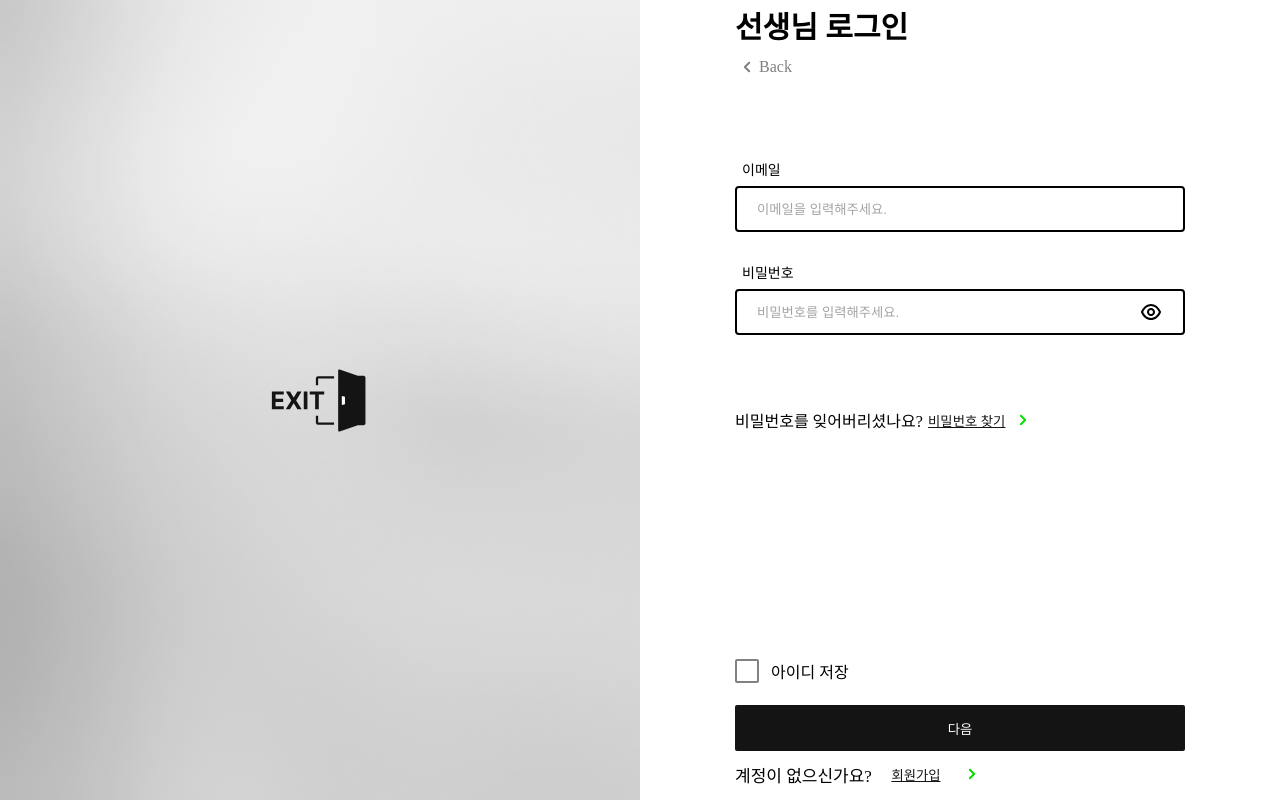
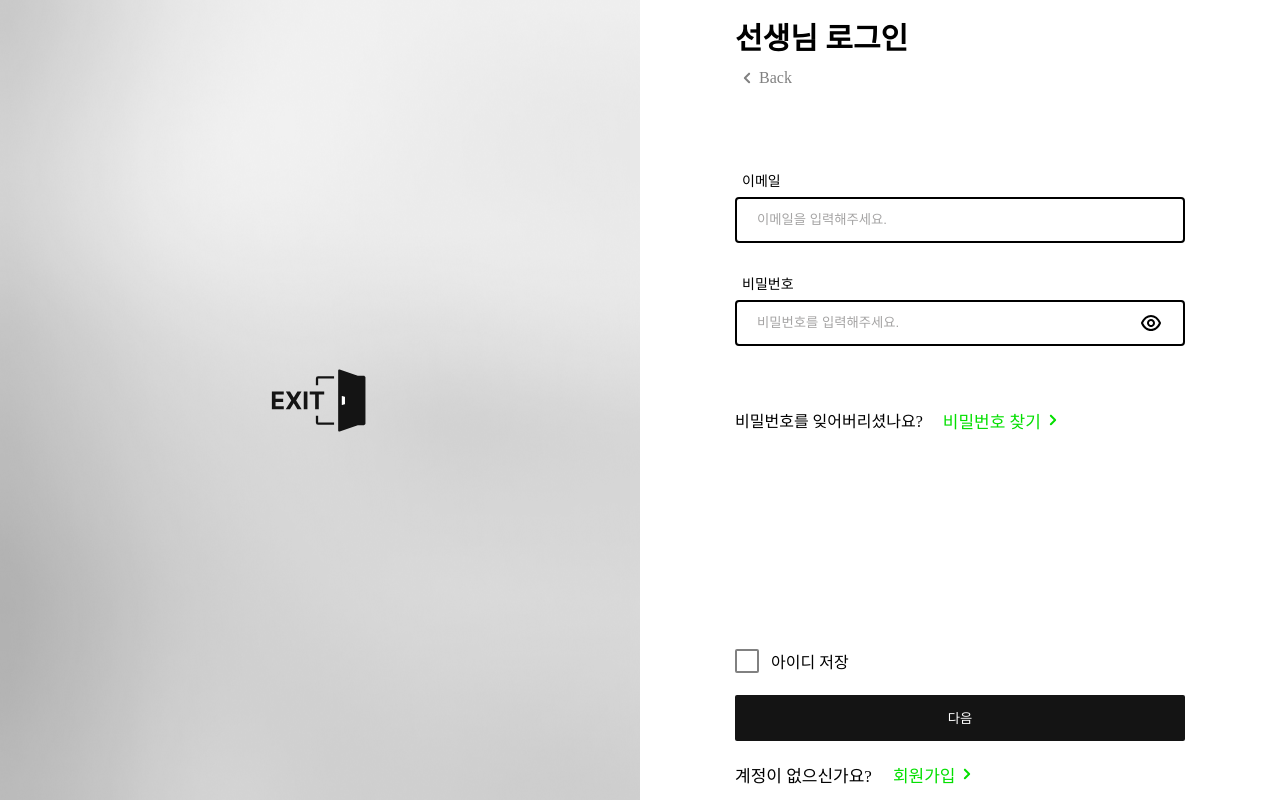
Before and after one commit to EntryDSM/exit-front-end, a Next.js app: page /auth/login/teacher in a window 1280 px wide. Built offline with nearby package versions, Linux system fonts and the light colour scheme.

Commit message:
Fix : 레이아웃 오류 수정

```diff
--- a/src/pages/auth/login/teacher.tsx
+++ b/src/pages/auth/login/teacher.tsx
@@ -10,6 +10,7 @@ import { Input } from '@components/common/input';
 import Logo from '@assets/icon/logo';
 import RightArrow from '@assets/icon/right-arrow';
 import Checkbox from '@components/common/checkbox';
+import Link from 'next/link';
 
 export default function Page() {
   return (
@@ -62,9 +63,12 @@ export default function Page() {
           </Layout>
           <Layout direction={'row'} align={'center'} margin={[0, 0, 216, 0]}>
             <Text>비밀번호를 잊어버리셨나요?</Text>
-            {/*TODO : fontColor 추가하기*/}
-            <Button btnKinds={ButtonKinds.UNDERLINE}>비밀번호 찾기</Button>
-            <RightArrow fillColor={Colors.check} width={24} height={24} />
+            <Layout direction={'row'} align={'center'} margin={[0, 0, 0, 20]}>
+              <Text weight={500} fontSize={17} color={'check'}>
+                비밀번호 찾기
+              </Text>
+              <RightArrow fillColor={Colors.check} width={24} height={24} />
+            </Layout>
           </Layout>
           <Layout direction={'row'} align={'center'} margin={[0, 0, 22, 0]}>
             <Checkbox />
@@ -73,11 +77,16 @@ export default function Page() {
           <Button btnKinds={ButtonKinds.CONTAINED} width={450}>
             다음
           </Button>
-          <Layout direction={'row'} align={'center'}>
+          <Layout direction={'row'} align={'center'} margin={[21, 0, 0, 0]}>
             <Text fontSize={17}>계정이 없으신가요?</Text>
-            {/*TODO : fontColor 추가하기*/}
-            <Button btnKinds={ButtonKinds.UNDERLINE}>회원가입</Button>
-            <RightArrow fillColor={Colors.check} width={24} height={24} />
+            <Link href={'/auth/signup/company'}>
+              <Layout direction={'row'} align={'center'} margin={[0, 0, 0, 21]}>
+                <Text weight={500} fontSize={17} color={'check'}>
+                  회원가입
+                </Text>
+                <RightArrow fillColor={Colors.check} width={24} height={24} />
+              </Layout>
+            </Link>
           </Layout>
         </Layout>
       </Layout>
--- a/src/pages/auth/signup/student.tsx
+++ b/src/pages/auth/signup/student.tsx
@@ -37,9 +37,9 @@ export default function Page() {
         >
           <Layout
             direction={'column'}
-            gap={8}
+            gap={'8px'}
             justify={'center'}
-            minHeight={24}
+            minHeight={'24px'}
           >
             <Text weight={600} fontSize={30}>
               회원가입
@@ -49,7 +49,7 @@ export default function Page() {
               <Text>Back</Text>
             </Layout>
           </Layout>
-          <Layout direction={'column'} gap={30} margin={[80, 0, 74, 0]}>
+          <Layout direction={'column'} gap={'30px'} margin={[80, 0, 74, 0]}>
             <Input
               name={'이름'}
               placeHolder={'이름을 입력해주세요.'}
```
Also changed, not shown: src/pages/auth/login/company.tsx (+13 -7 lines).
